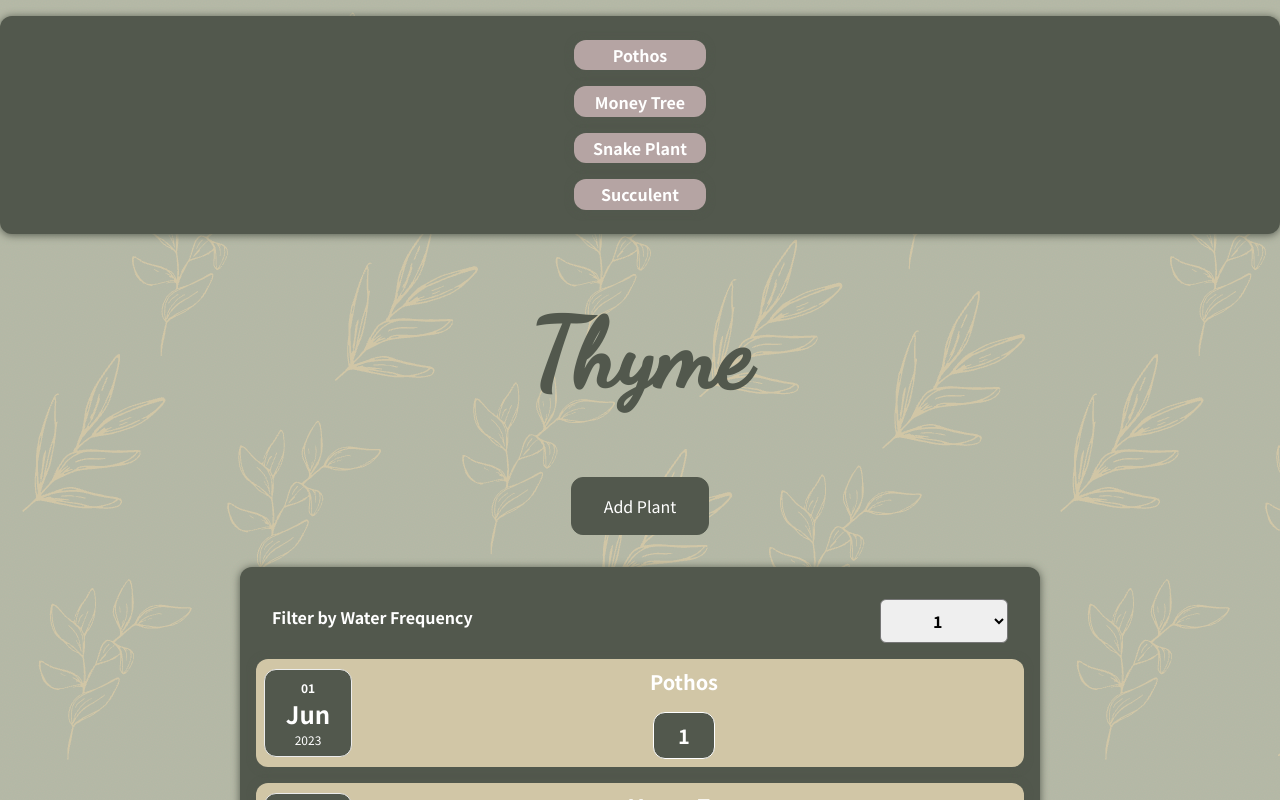
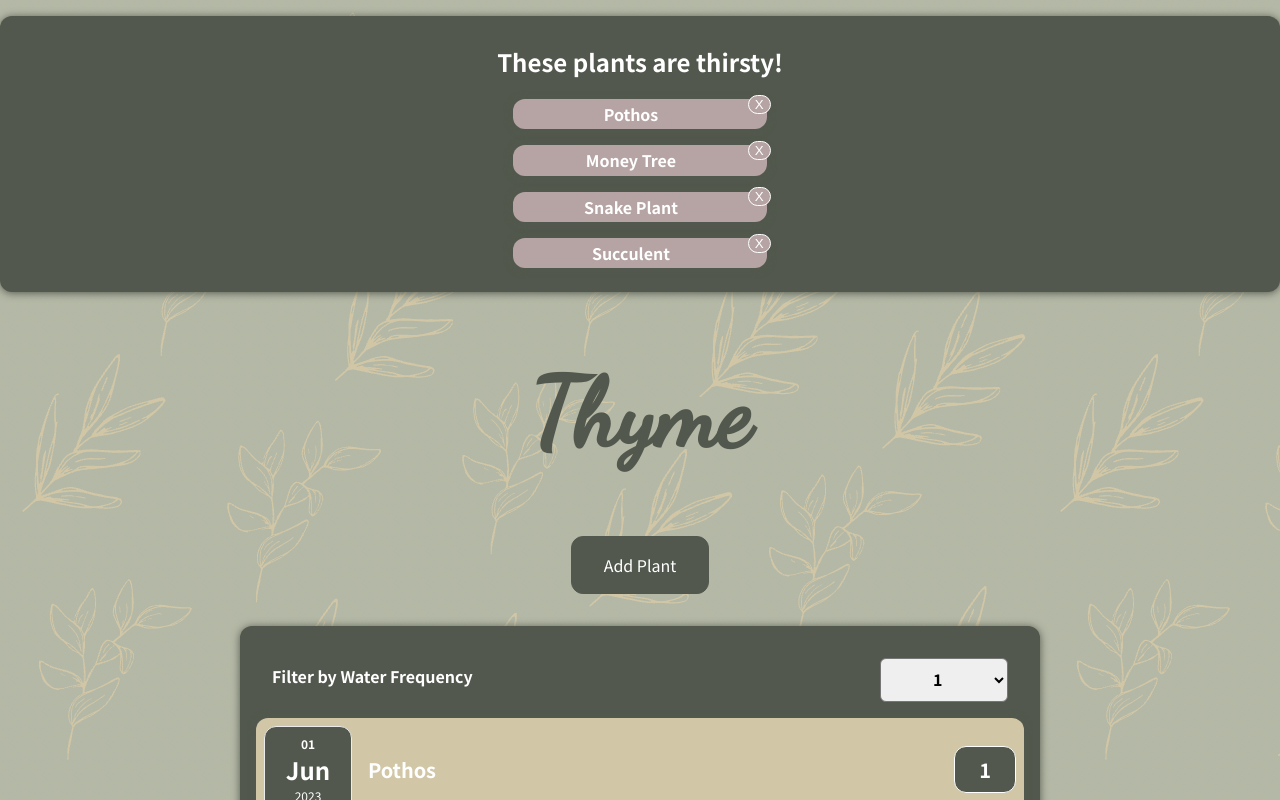
Before and after one commit to alyssa-finke/watering-thyme, a React (Create React App) app: page / in a window 1280 px wide. Shown: the top 800 px of the page. Built offline with nearby package versions, Linux system fonts and the light colour scheme.

Commit message:
individual close buttons for alert items

```diff
--- a/src/components/Plants/Plant.css
+++ b/src/components/Plants/Plant.css
@@ -52,4 +52,12 @@
     font-size: 1.25rem;
     padding: 0.5rem 1.5rem;
   }
+
+  .open {
+    display: block;
+  }
+
+  .close {
+    display: none;
+  }
 }
--- a/src/components/Plants/WaterAlert.css
+++ b/src/components/Plants/WaterAlert.css
@@ -8,13 +8,7 @@
     font: inherit;
 }
 
-.closebtn {
-    margin-left: 15px;
+
+.alert-message {
     color: white;
-    font-weight: bold;
-    float: right;
-    font-size: 22px;
-    line-height: 20px;
-    cursor: pointer;
-    transition: 0.3s;
 }
--- a/src/components/Plants/WaterAlert.js
+++ b/src/components/Plants/WaterAlert.js
@@ -4,21 +4,12 @@ import './WaterAlert.css';
 import WaterList from './WaterList';
 
 
-
 const WaterAlert = props => {
-    // const [isShow, setShow] = useState(true);
-    // const handleClose = (e) => {
-    //     e.preventDefault();
-    //     setShow(false);
-    // };
-
     return (
         <Card className="alert-card">
             <div>
-                {/*<div className="alert-title" show={isShow}>Water your plants!
-                    <span className="closebtn" onClick={handleClose}>   &times;
-    </span></div>*/}
                 <div>
+                    <h2 className="alert-message">These plants are thirsty!</h2>
                     {props.plants.map((plantInfo) => (
                         <WaterList
                             key={plantInfo.id}
--- a/src/components/Plants/WaterList.js
+++ b/src/components/Plants/WaterList.js
@@ -1,16 +1,25 @@
 import './Plant.css'
 import AlertItems from '../UI/AlertItems';
 import '../UI/AlertItems.css';
+import React, { useState } from 'react';
 
 const WaterList = (props) => {
+    const [active, setActive] = useState(false);
+
+    function closeItem() {
+        setActive(true);
+    }
 
     return (
-        <AlertItems className="individual-alert">
-            {/*<FirstWater firstWater={props.firstWater} Will need to calculate water date based of first water and frequency /> */}
-            <div className="plant-info">
-                <h2>{props.name}</h2>
-            </div>
-        </AlertItems>
+        <div className={active ? "close" : "open"}>
+            <AlertItems className="individual-alert">
+                {/*<FirstWater firstWater={props.firstWater} Will need to calculate water date based of first water and frequency /> */}
+                <div className="plant-to-water">
+                    <h2>{props.name} </h2>
+                </div>
+                <button onClick={closeItem}>X</button>
+            </AlertItems>
+        </div>
     );
 
 }
--- a/src/components/UI/AlertItems.css
+++ b/src/components/UI/AlertItems.css
@@ -9,19 +9,27 @@
 }
 
 
-.plant-info {
+.plant-to-water {
     display: flex;
     flex-direction: column;
-    gap: 1rem;
-    /* flex-flow: column-reverse; */
-    /* justify-content: flex-start; */
-    /* flex: 1; */
+    text-align: center;
+    flex: 1;
 }
 
 .individual-alert h2 {
     color: #3a3a3a;
     font-size: 1rem;
-    flex: 1;
-    margin: 0 1rem;
+    margin: 0 .2rem 0 .5rem;
     color: white;
 }
+
+.individual-alert button {
+    color: white;
+    border-radius: 50px;
+    border: 1px solid white;
+    background-color:
+        #B5A4A3;
+    position: relative;
+    top: -10px;
+    right: -7px;
+}
```
